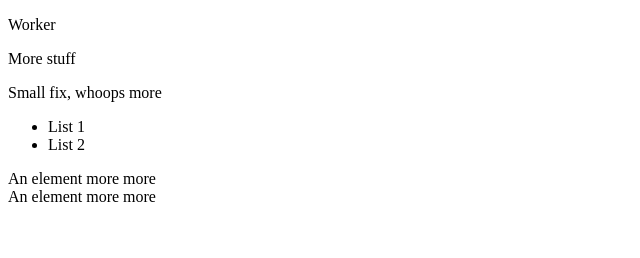
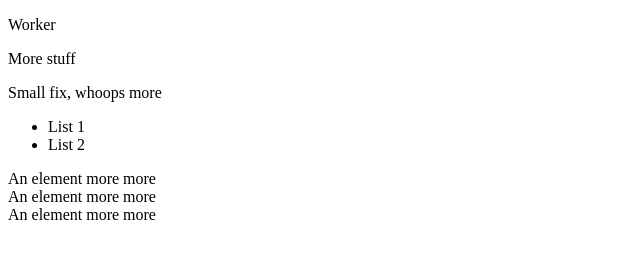
Before and after one commit to xjdesigns/semver_test, a website: page index.html in a window 1280 px wide. Shown: the whole page, without its empty margins (0-640 px from the left). Drawn offline with Linux system fonts and the light colour scheme.

Commit message:
ci(deployment): Hello world

```diff
--- a/index.html
+++ b/index.html
@@ -24,6 +24,7 @@
 
 		<div>An element more more</div>
 		<div>An element more more</div>
+		<div>An element more more</div>
 	</main>
 </body>
 </html>
```
